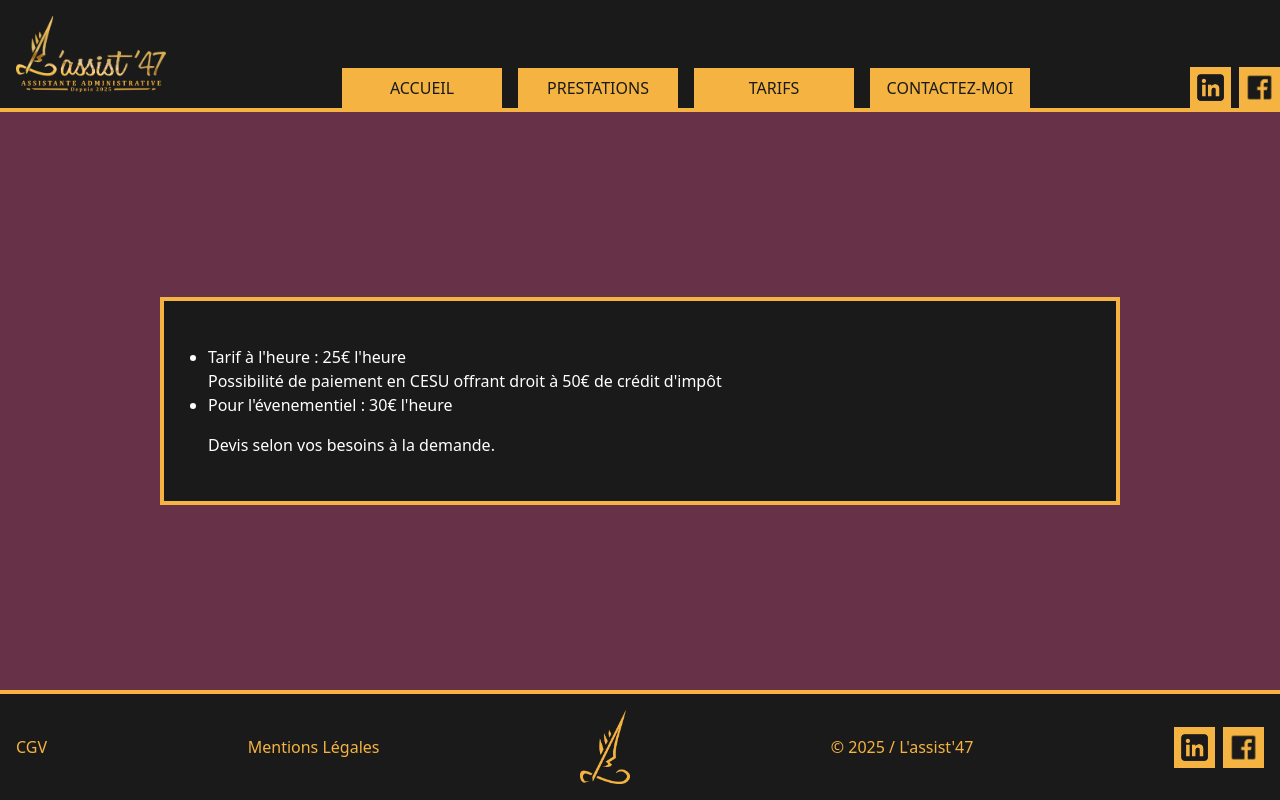
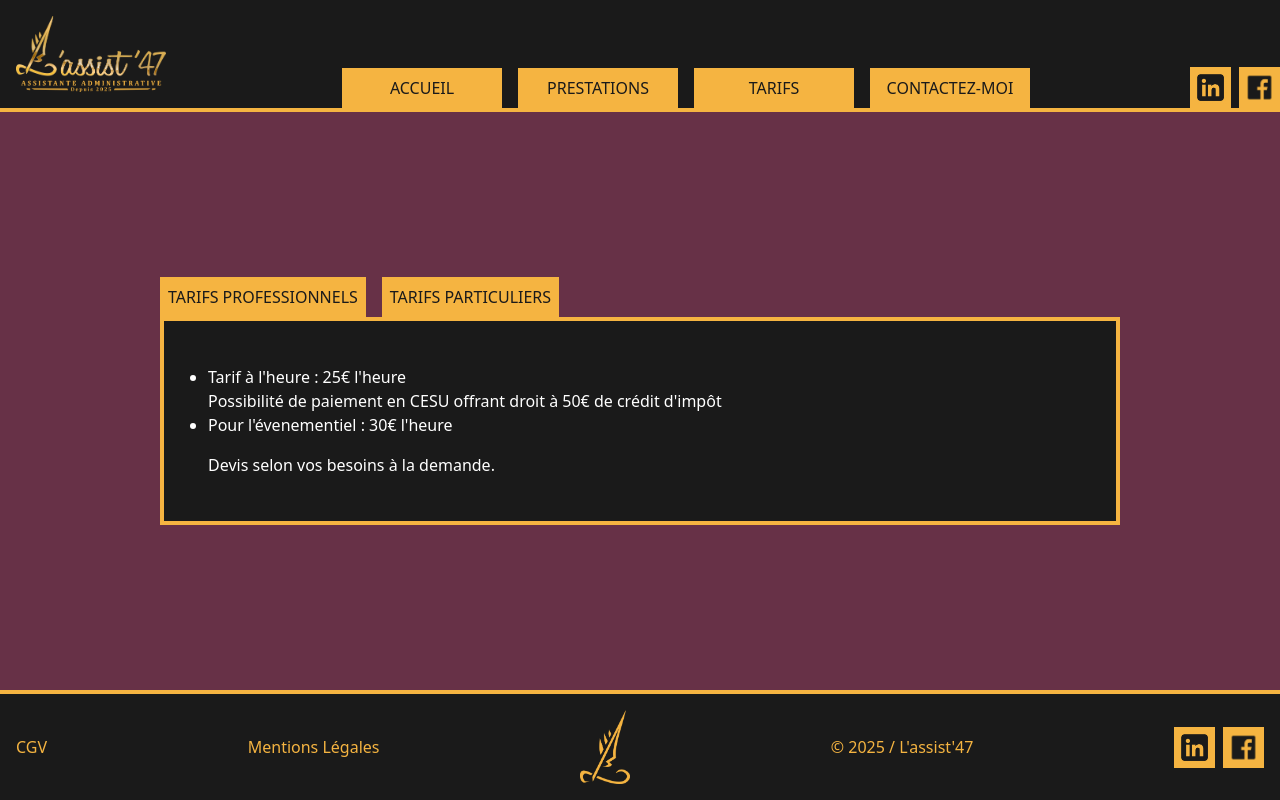
Before and after one commit to paul-mesnilgrente/lassist47, a Next.js app: page /lassist47/tarifs/particuliers in a window 1280 px wide. Built offline with nearby package versions, Linux system fonts and the light colour scheme.

Commit message:
feat: added tabs on tarifs pages

```diff
--- a/app/tarifs/particuliers/page.tsx
+++ b/app/tarifs/particuliers/page.tsx
@@ -1,8 +1,9 @@
 import ContentContainer from "@/components/ContentContainer";
+import TarifsTabs from "@/components/TarifsTabs";
 
 export default function Particuliers() {
   return (
-    <ContentContainer>
+    <ContentContainer tabs={<TarifsTabs />}>
       <ul className="list-disc mb-4">
         <li>
           Tarif à l&apos;heure : 25€ l&apos;heure
--- a/app/tarifs/professionnels/page.tsx
+++ b/app/tarifs/professionnels/page.tsx
@@ -1,8 +1,9 @@
 import ContentContainer from "@/components/ContentContainer";
+import TarifsTabs from "@/components/TarifsTabs";
 
 export default function Professionnels() {
   return (
-    <ContentContainer>
+    <ContentContainer tabs={<TarifsTabs />}>
       <ul className="list-disc mb-4">
         <li>
           Tarif à l&apos;heure : 30€ en télétravail ; 32€ sur site (max 30km)
--- a/components/ContentContainer.tsx
+++ b/components/ContentContainer.tsx
@@ -1,11 +1,14 @@
 export default function ContentContainer({
+  tabs,
   children,
 }: Readonly<{
+  tabs?: React.ReactNode;
   children: React.ReactNode;
 }>) {
   return (
-    <div className="w-3/4 mx-auto p-11 bg-nblack border-4 border-gold">
-      {children}
+    <div className="w-3/4 mx-auto">
+      {tabs}
+      <div className="p-11 bg-nblack border-4 border-gold">{children}</div>
     </div>
   );
 }
--- /dev/null
+++ b/components/TarifsTabs.tsx
@@ -0,0 +1,26 @@
+import Link from "next/link";
+
+export default function TarifsTabs() {
+  return (
+    <nav role="navigation" aria-label="Navigation des tarifs">
+      <ul className="flex space-x-4 uppercase">
+        <li className="bg-gold text-nblack p-2 min-w-40 text-center">
+          <Link
+            className="block w-full h-full hover:underline"
+            href="/tarifs/professionnels"
+          >
+            Tarifs Professionnels
+          </Link>
+        </li>
+        <li className="bg-gold text-nblack p-2 min-w-40 text-center">
+          <Link
+            className="block w-full h-full hover:underline"
+            href="/tarifs/particuliers"
+          >
+            Tarifs Particuliers
+          </Link>
+        </li>
+      </ul>
+    </nav>
+  );
+}
```
